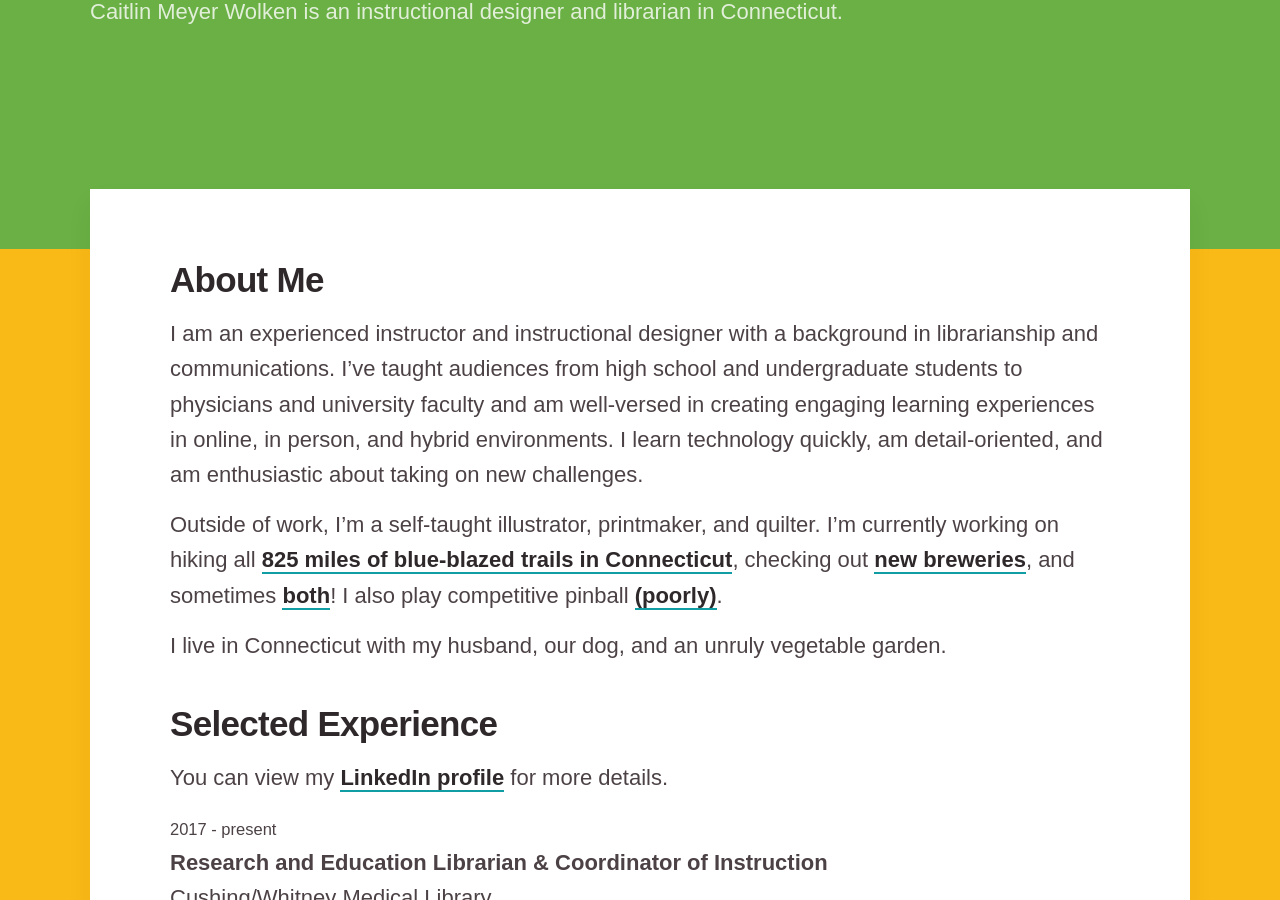
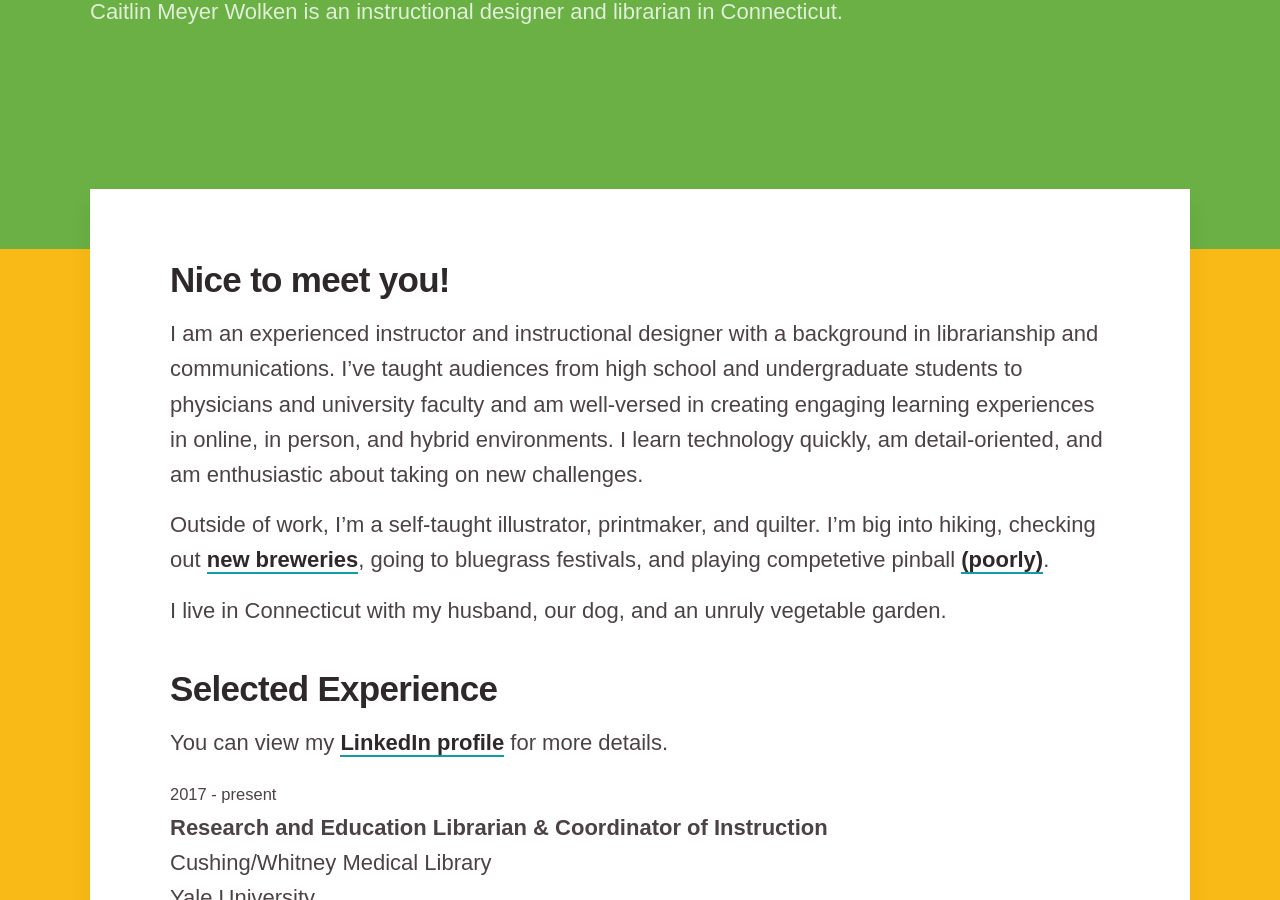
Before and after one commit to caitlinmeyer/2021, a Jekyll site: the page built from _pages/about.md, in a window 1280 px wide and 900 px high, scrolled down 343 px. Built offline with Jekyll 4.4.1, drawn with Linux system fonts in a browser that asks for light colours; nearby versions of some CDN libraries; some web fonts are replaced.

Commit message:
Update about.md

```diff
--- a/_pages/about.md
+++ b/_pages/about.md
@@ -4,11 +4,11 @@
 featured_image: /images/demo/about.jpg
 ---
 
-## About Me
+## Nice to meet you!
 I am an experienced instructor and instructional designer with a background in librarianship and communications. I’ve taught audiences from high school and undergraduate students to physicians and university faculty and am well-versed in creating engaging learning experiences in online, in person, and
 hybrid environments. I learn technology quickly, am detail-oriented, and am enthusiastic about taking on new challenges.
 
-Outside of work, I'm a self-taught illustrator, printmaker, and quilter. I'm currently working on hiking all [825 miles of blue-blazed trails in Connecticut](https://www.ctwoodlands.org/blue-blazed-hiking-trails), checking out [new breweries](https://drive.google.com/open?id=1HfRg6F2EaqD8rMgdYwJWRZ6fwvU&usp=sharing), and sometimes [both](https://caitlinmeyer.github.io/brewblazedtrails/)! I also play competitive pinball <a href="http://crap.league.papa.org/playerInfo/113">(poorly)</a>.
+Outside of work, I'm a self-taught illustrator, printmaker, and quilter. I'm big into hiking, checking out [new breweries](https://drive.google.com/open?id=1HfRg6F2EaqD8rMgdYwJWRZ6fwvU&usp=sharing), going to bluegrass festivals, and playing competetive pinball [(poorly)](http://crap.league.papa.org/playerInfo/113).
 
 I live in Connecticut with my husband, our dog, and an unruly vegetable garden.
 
```
